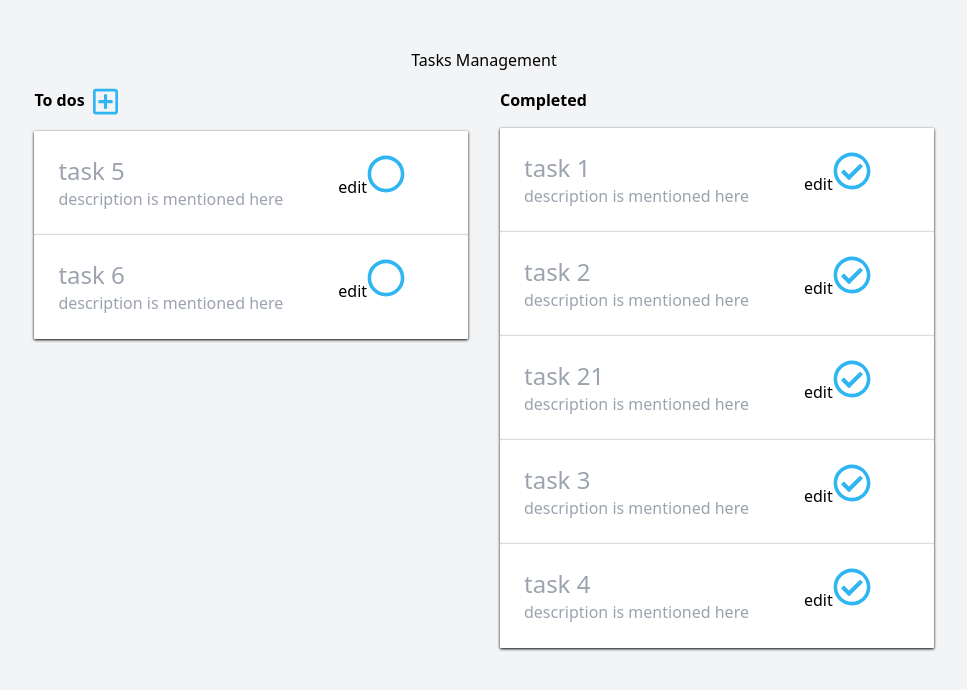
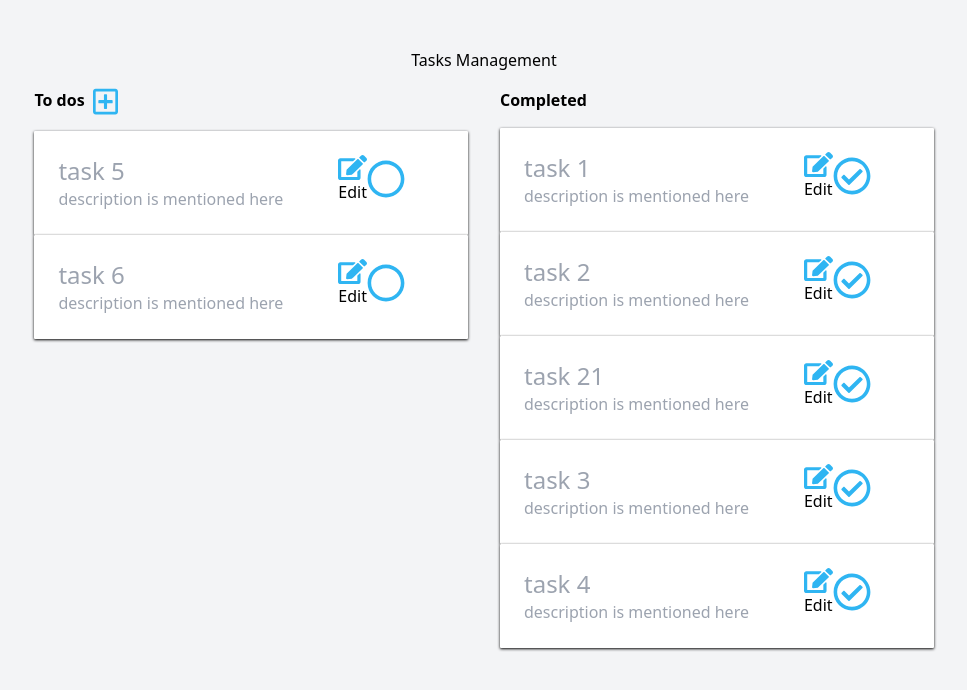
Before and after one commit to vyombangwal/daily-tasks, a React (Create React App) app: page / in a window 1280 px wide. Shown: the top 690 px of the page, without its empty margins (156-1123 px from the left). Built offline with nearby package versions, Linux system fonts and the light colour scheme.

Commit message:
minor svg changes

```diff
--- a/src/Components/TaskItem.jsx
+++ b/src/Components/TaskItem.jsx
@@ -3,6 +3,8 @@ import Card from "./Card";
 import "./Card.css";
 import Uncheck from "./Svg/uncheck.svg";
 import Check from "./Svg/checked.svg";
+import Edit from "./Svg/edit.svg";
+
 import EditTask from "./EditTask";
 import TasksContext from "./TaskContext";
 
@@ -28,7 +30,10 @@ const TaskItem = ({ value, taskIndex }) => {
           <div>{value.description}</div>
         </div>
         <div className="col-span-2 p-2 ">
-          <button onClick={() => setShowForm(true)}>edit</button>
+          <button onClick={() => setShowForm(true)}>
+            <img src={Edit} alt="edit" />
+            Edit
+          </button>
           <EditTask
             trigger={showForm}
             setTrigger={setShowForm}
```
Also changed, not shown: src/Components/Svg/edit.svg.
